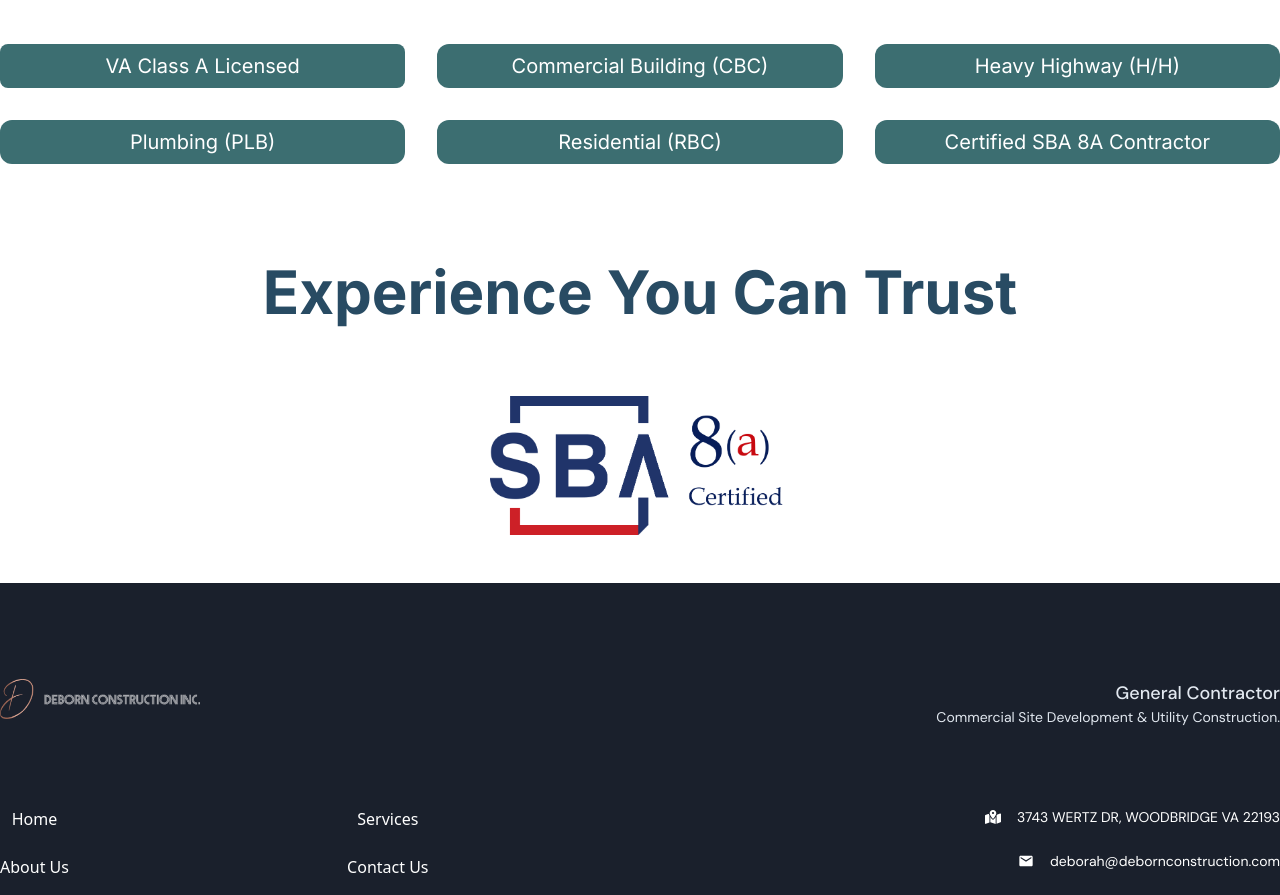
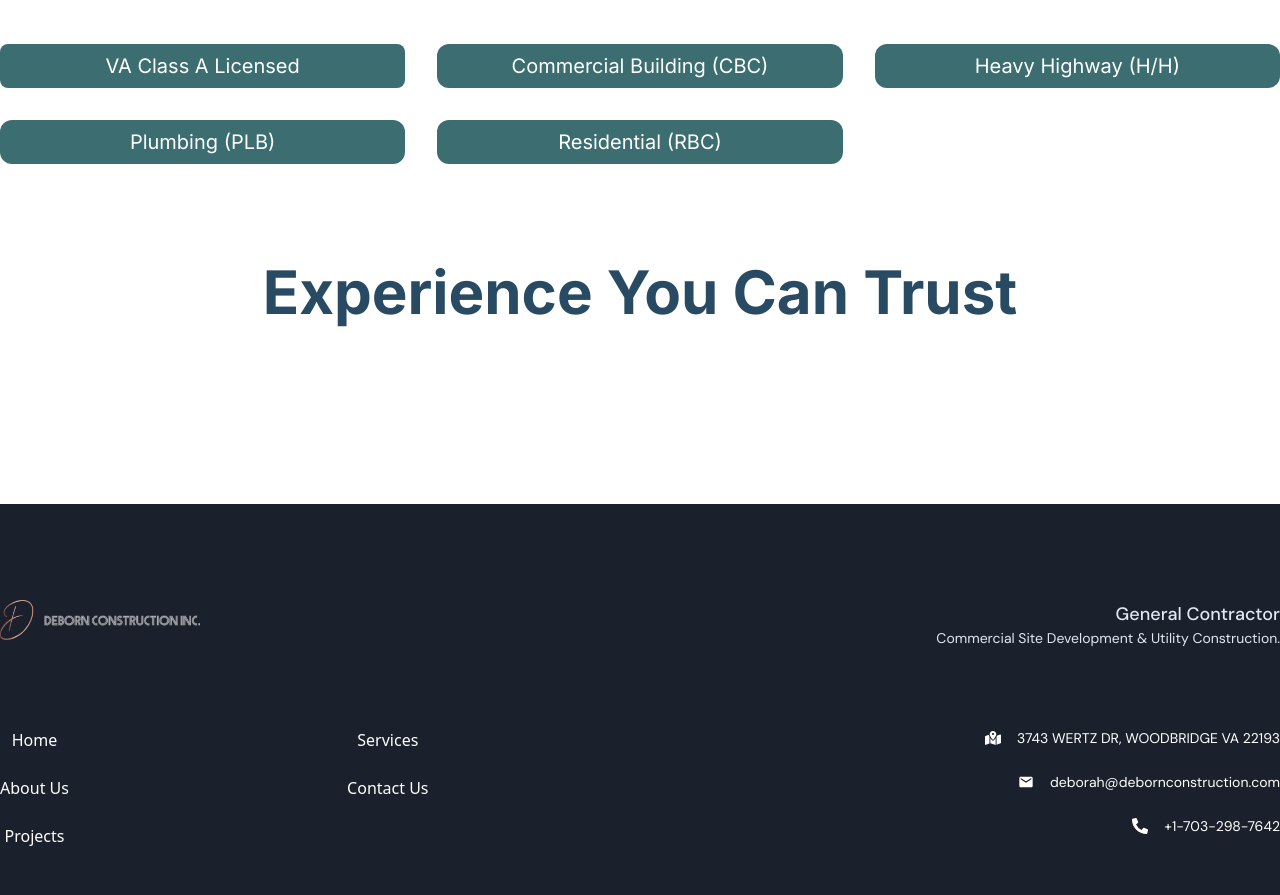
Before and after one commit to TitoAgudelo/deborn, a Next.js app: page /about-us in a window 1280 px wide. Shown: the part 840-1735 px from the top of the page. Built offline with nearby package versions, Linux system fonts and the light colour scheme; a web font is replaced by a local one.

Commit message:
feat: remove certifications

```diff
--- a/src/app/about-us/page.tsx
+++ b/src/app/about-us/page.tsx
@@ -42,9 +42,6 @@ const AboutUsPage: React.FC = () => {
           <li className="bg-[#3C6E71] rounded-xl p-2 text-white font-inter text-xl text-center">
             Residential (RBC)
           </li>
-          <li className="bg-[#3C6E71] rounded-xl p-2 text-white font-inter text-xl text-center">
-            Certified SBA 8A Contractor
-          </li>
         </ul>
       </section>
       <Licenses title="Experience You Can Trust" licenses={licenses} />
--- a/src/components/Licences/Licenses.tsx
+++ b/src/components/Licences/Licenses.tsx
@@ -20,18 +20,6 @@ const Licenses: React.FC<CardProps> = ({ title, licenses }) => {
       <h2 className="text-[40px] md:text-[60px] leading-[50px] md:leading-[80px] text-[#284B63] font-inter font-bold mb-6">
         {title}
       </h2>
-      <div className="flex justify-center flex-wrap gap-8 mt-10 w-full">
-        {licenses.map((license, index) => (
-          <div className="flex justify-center" key={"license-" + index}>
-            <Image
-              src={license.url}
-              alt={license.alt}
-              width={300}
-              height={300}
-            />
-          </div>
-        ))}
-      </div>
     </div>
   );
 };
```
